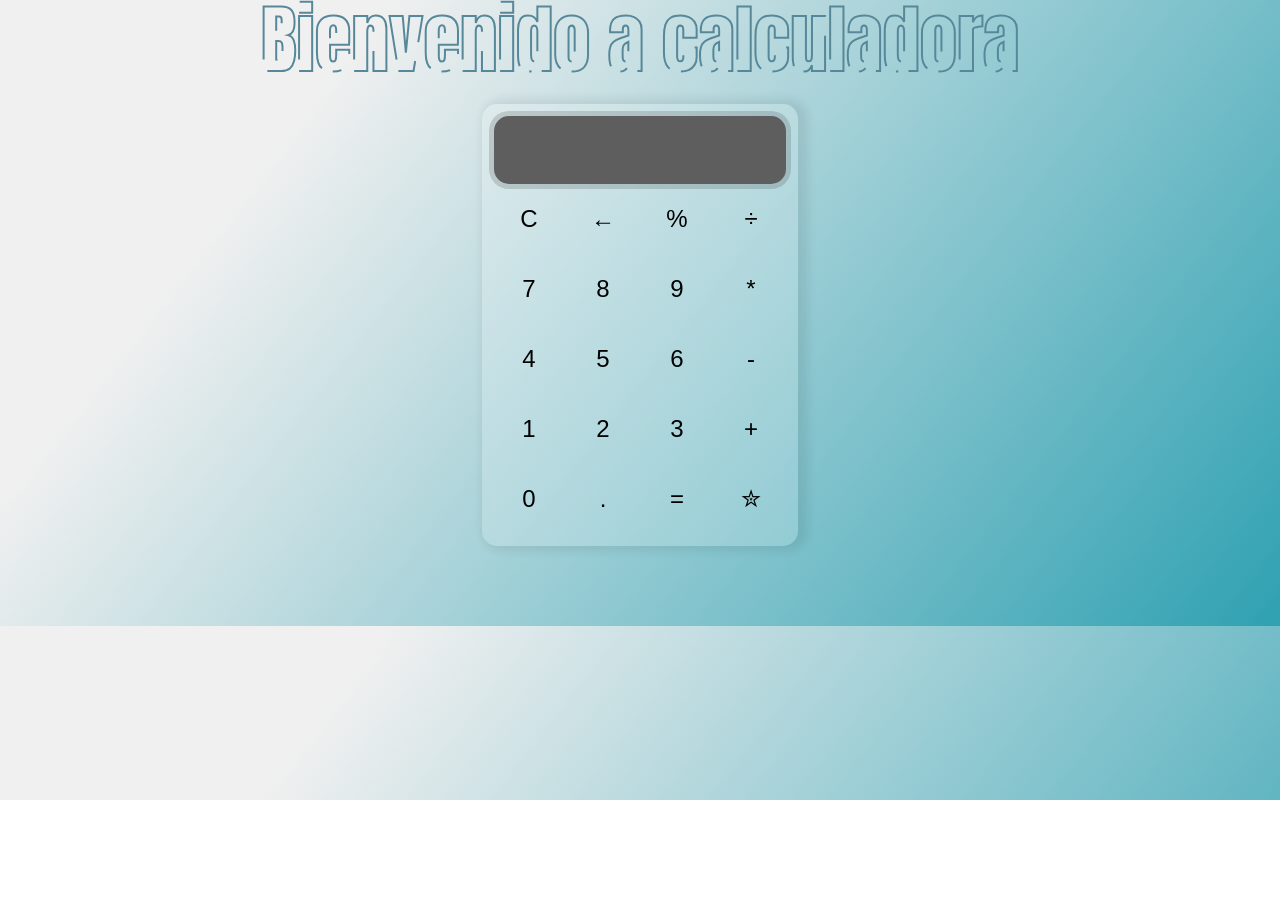
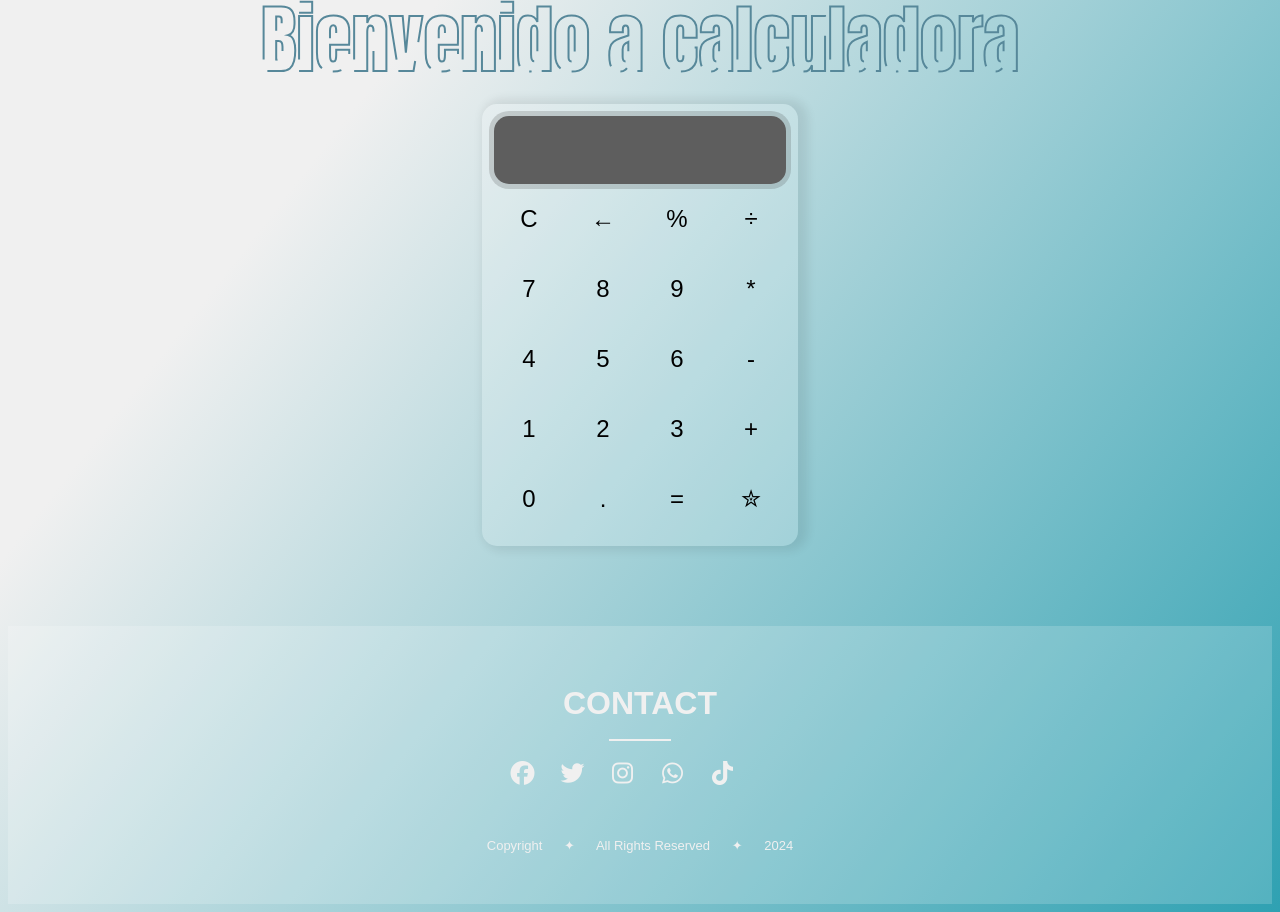
Before and after one commit to gary2405/calculadora, a plain HTML site: page index.html in a window 1280 px wide. Before the commit the page ends 800 px from the top, so only its background shows below. Drawn offline with Linux system fonts and the light colour scheme.

Commit message:
agregue footer con h1, parrafo e iconos, centré todo y le di color respectivamente

```diff
--- a/css/style.css
+++ b/css/style.css
@@ -75,7 +75,35 @@
         box-shadow: 0px 0px 0px 5px #3030302f;
     }
 
+    footer{
+    display: grid;
+    text-align: center;
+    font-family: Arial, Helvetica, sans-serif;
+    background-color: rgba(255, 255, 255, 0.171);
+    padding: 3%;
+    color: rgb(240, 240, 240);
 
+    }
+
+    hr{
+        width: 5%;
+        display: inline-block;
+        border: 1px solid rgb(240, 240, 240);
+        margin-top: -4px;
+        margin-bottom: 20px;
+    }
+    .text{
+    font-size: 13px;
+    color: rgb(240, 240, 240);
+    margin-top: 40px;
+    }
+
+    .iconos{
+        display: grid;
+        grid-template-columns: 50px 50px 50px 50px 50px;
+        margin-left: 38%;
+        font-size: x-large;
+    }
 
 
     @import url("https://fonts.googleapis.com/css2?family=Alata&display=swap");
--- a/index.html
+++ b/index.html
@@ -67,7 +67,20 @@
 
 
     </div>
+    <footer>
+        <h1>CONTACT</h1><hr>
 
+        <div class="iconos">
+        <i class="fa-brands fa-facebook"></i>
+        <i class="fa-brands fa-twitter"></i>
+        <i class="fa-brands fa-instagram"></i>
+        <i class="fa-brands fa-whatsapp"></i>
+        <i class="fa-brands fa-tiktok"></i>
+        </div>
+        <div class="text">
+        <p>Copyright &nbsp;&nbsp;&nbsp;&nbsp; ✦ &nbsp;&nbsp;&nbsp;&nbsp; All Rights Reserved &nbsp;&nbsp;&nbsp;&nbsp; ✦ &nbsp;&nbsp;&nbsp;&nbsp; 2024 </p>
+        </div>
+    </footer>
 
 
 
```
